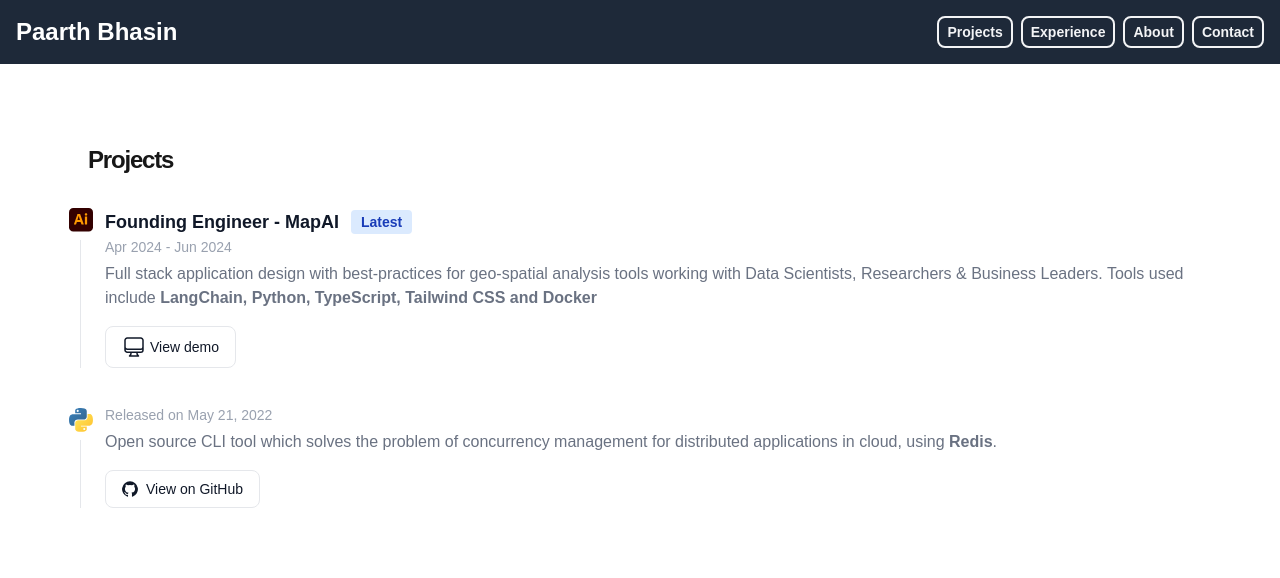
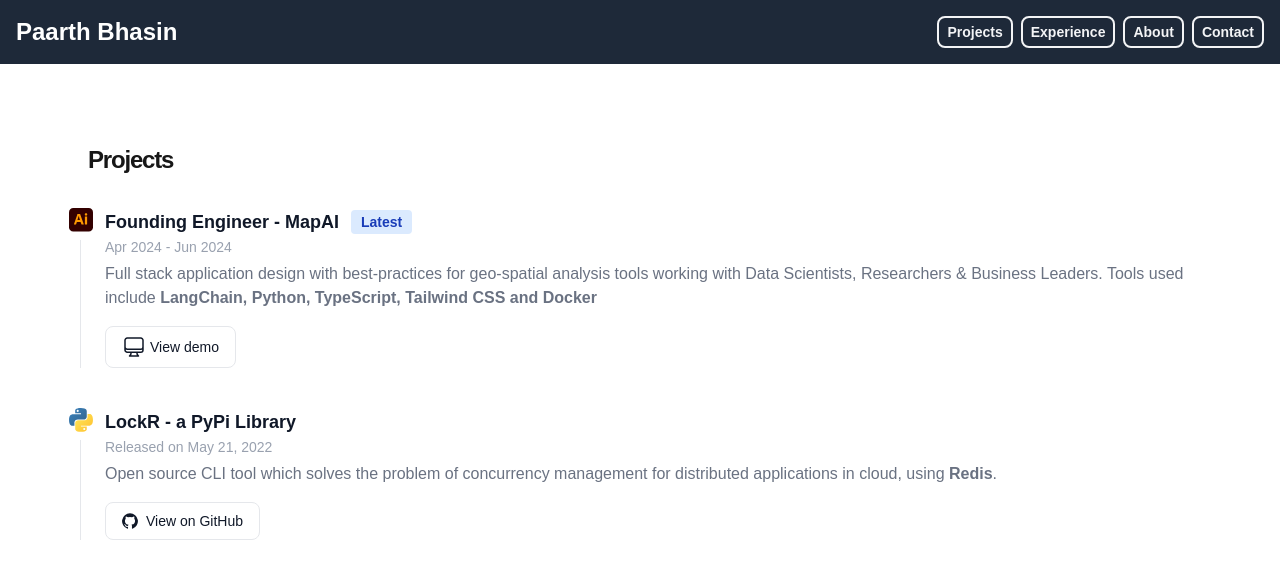
Before and after one commit to PaarthB/portfolio, a Next.js app: page /projects in a window 1280 px wide. Shown: the top 578 px of the page. Built offline with nearby package versions, Linux system fonts and the light colour scheme.

Commit message:
add missing project name

```diff
--- a/src/app/projects/page.tsx
+++ b/src/app/projects/page.tsx
@@ -39,6 +39,7 @@ export default function Experience() {
                                 <path d="M126.916.072c-64.832 0-60.784 28.115-60.784 28.115l.072 29.128h61.868v8.745H41.631S.145 61.355.145 126.77c0 65.417 36.21 63.097 36.21 63.097h21.61v-30.356s-1.165-36.21 35.632-36.21h61.362s34.475.557 34.475-33.319V33.97S194.67.072 126.916.072zM92.802 19.66a11.12 11.12 0 0 1 11.13 11.13 11.12 11.12 0 0 1-11.13 11.13 11.12 11.12 0 0 1-11.13-11.13 11.12 11.12 0 0 1 11.13-11.13z" fill="url(#a)"/><path d="M128.757 254.126c64.832 0 60.784-28.115 60.784-28.115l-.072-29.127H127.6v-8.745h86.441s41.486 4.705 41.486-60.712c0-65.416-36.21-63.096-36.21-63.096h-21.61v30.355s1.165 36.21-35.632 36.21h-61.362s-34.475-.557-34.475 33.32v56.013s-5.235 33.897 62.518 33.897zm34.114-19.586a11.12 11.12 0 0 1-11.13-11.13 11.12 11.12 0 0 1 11.13-11.131 11.12 11.12 0 0 1 11.13 11.13 11.12 11.12 0 0 1-11.13 11.13z" fill="url(#b)"/>
                             </svg>
                         </span>
+                        <h3 className="flex items-center mb-1 text-lg font-semibold text-gray-900 dark:text-white">LockR - a PyPi Library</h3>
                         <time className="block mb-2 text-sm font-normal leading-none text-gray-400 dark:text-gray-500">Released on May 21, 2022</time>
                         <p className="mb-4 text-base font-normal text-gray-500 dark:text-gray-400">Open source CLI tool which solves the problem of concurrency management for distributed applications in cloud, using <b>Redis</b>.</p>
                         <a href="https://github.com/PaarthB/LockR" className="inline-flex items-center px-4 py-2 text-sm font-medium text-gray-900 bg-white border border-gray-200 rounded-lg hover:bg-gray-100 hover:text-blue-700 focus:z-10 focus:ring-4 focus:outline-none focus:ring-gray-100 focus:text-blue-700 dark:bg-gray-800 dark:text-gray-400 dark:border-gray-600 dark:hover:text-white dark:hover:bg-gray-700 dark:focus:ring-gray-700" target="_blank">
```
